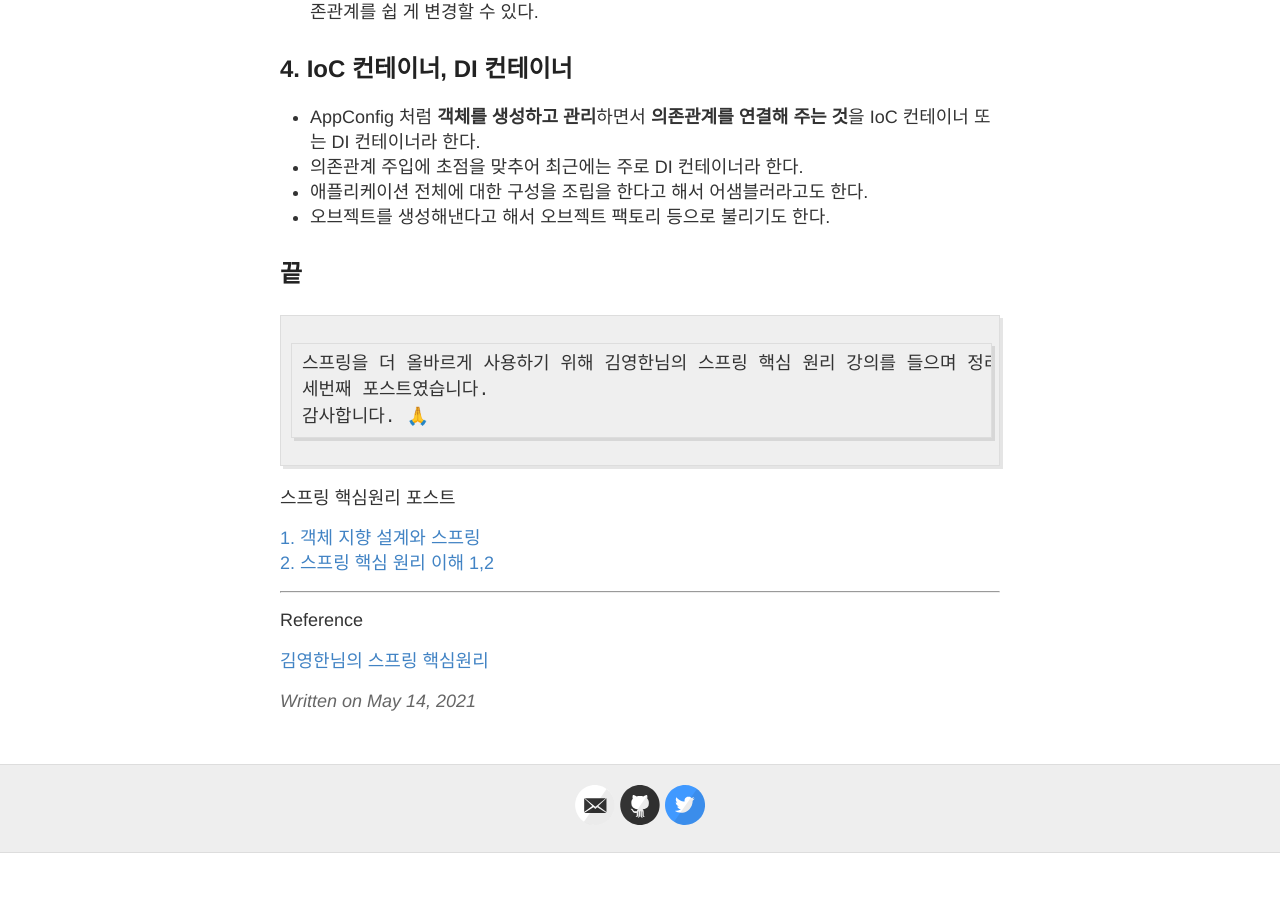
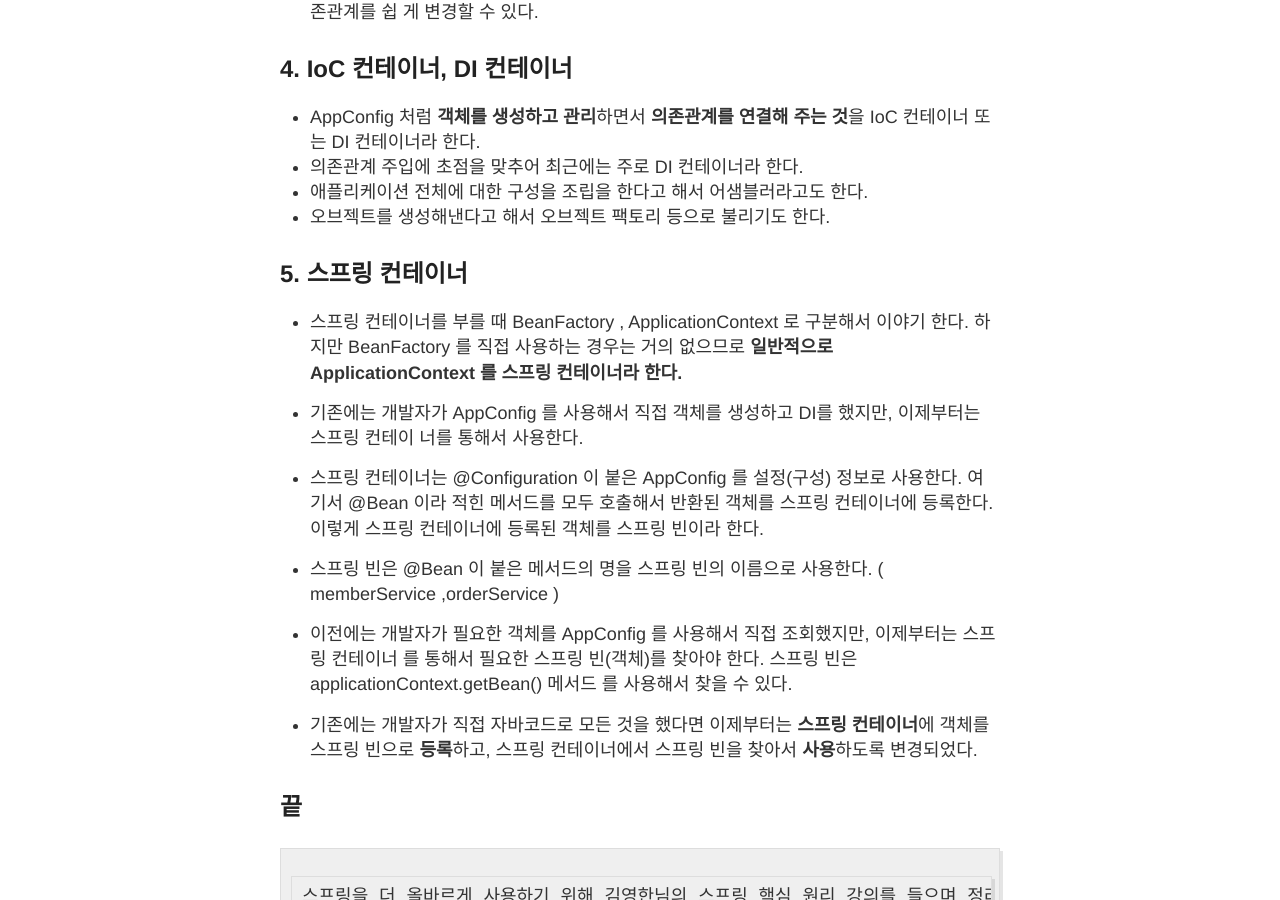
Before and after one commit to mks502/mks502.github.io, a Jekyll site: the page built from _posts/2021-5-14-spring-core-up-three-ioc-di-container.md, in a window 1280 px wide and 900 px high, scrolled down 3188 px. Built offline with Jekyll 4.4.1, drawn with Linux system fonts in a browser that asks for light colours; before the commit the page ends 4041 px from its top, so only the background shows below that.

Commit message:
Update 2021-5-14 spring core up three
포스트 업데이트

```diff
--- a/_posts/2021-5-14-spring-core-up-three-ioc-di-container.md
+++ b/_posts/2021-5-14-spring-core-up-three-ioc-di-container.md
@@ -94,6 +94,27 @@ OrderServiceImpl 은 MemberRepository , DiscountPolicy 에 의존한다는 것
 - 애플리케이션 전체에 대한 구성을 조립을 한다고 해서 어샘블러라고도 한다.
 - 오브젝트를 생성해낸다고 해서 오브젝트 팩토리 등으로 불리기도 한다.
 
+## 5. 스프링 컨테이너
+- 스프링 컨테이너를 부를 때 BeanFactory , ApplicationContext 로 구분해서 이야기
+ 한다. 하지만 BeanFactory 를 직접 사용하는 경우는 거의 없으므로
+ <b>일반적으로 ApplicationContext 를 스프링 컨테이너라 한다.</b>
+
+- 기존에는 개발자가 AppConfig 를 사용해서 직접 객체를 생성하고 DI를 했지만, 이제부터는 스프링 컨테이
+ 너를 통해서 사용한다.
+
+- 스프링 컨테이너는 @Configuration 이 붙은 AppConfig 를 설정(구성) 정보로 사용한다. 여기서 @Bean
+이라 적힌 메서드를 모두 호출해서 반환된 객체를 스프링 컨테이너에 등록한다. 이렇게 스프링 컨테이너에
+등록된 객체를 스프링 빈이라 한다.
+
+- 스프링 빈은 @Bean 이 붙은 메서드의 명을 스프링 빈의 이름으로 사용한다. ( memberService ,orderService )
+
+- 이전에는 개발자가 필요한 객체를 AppConfig 를 사용해서 직접 조회했지만, 이제부터는 스프링 컨테이너
+를 통해서 필요한 스프링 빈(객체)를 찾아야 한다. 스프링 빈은 applicationContext.getBean() 메서드
+를 사용해서 찾을 수 있다.
+
+- 기존에는 개발자가 직접 자바코드로 모든 것을 했다면 이제부터는 <b>스프링 컨테이너</b>에 객체를 스프링 빈으로
+<b>등록</b>하고, 스프링 컨테이너에서 스프링 빈을 찾아서 <b>사용</b>하도록 변경되었다.
+
 ## 끝
 
     스프링을 더 올바르게 사용하기 위해 김영한님의 스프링 핵심 원리 강의를 들으며 정리한
```
